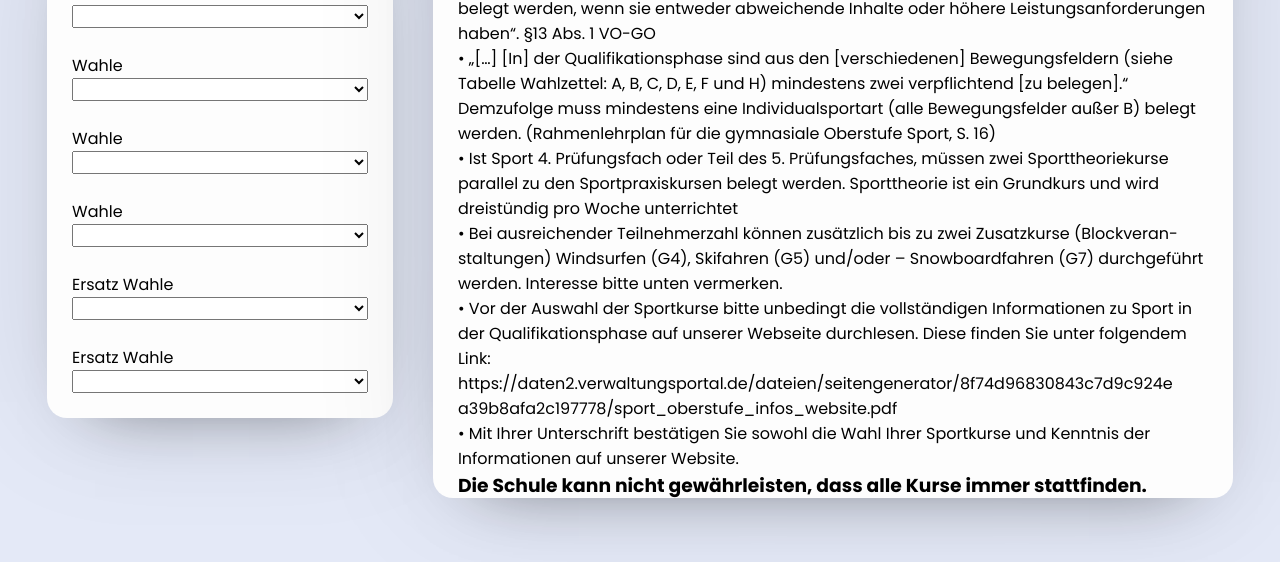
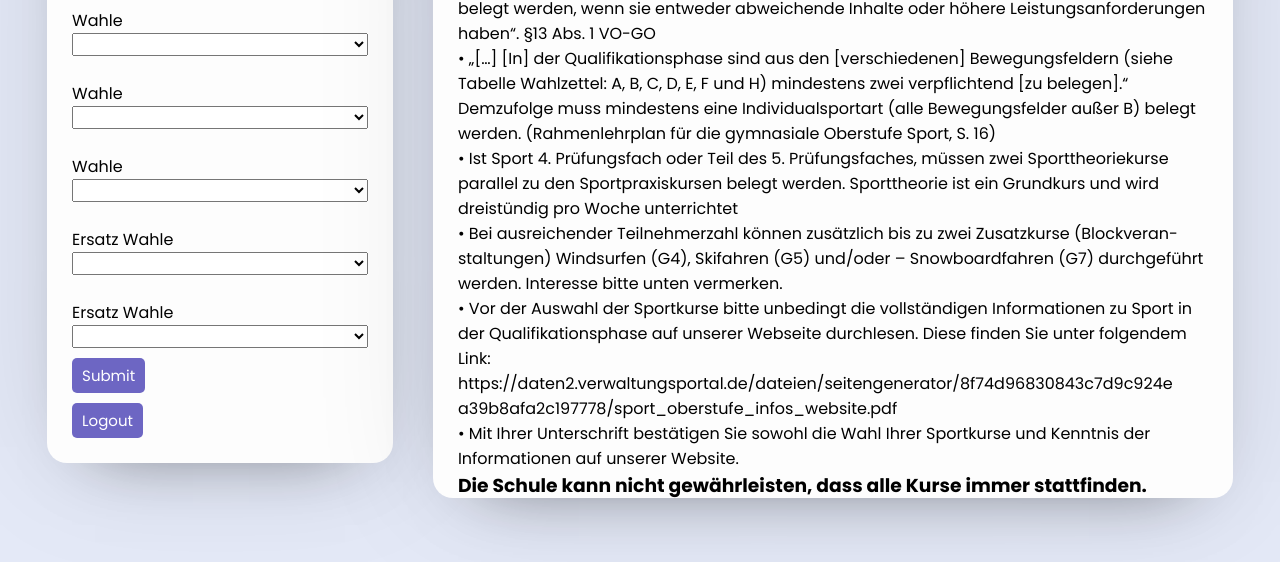
Before and after one commit to Reaperthedev/PJR, a plain HTML site: page frontend/schueler - ui/main.html in a window 1280 px wide. Shown: the part 238-800 px from the top of the page. Drawn offline with Linux system fonts and the light colour scheme.

Commit message:
Add files via upload
buttons

```diff
--- a/frontend/schueler - ui/main.html
+++ b/frontend/schueler - ui/main.html
@@ -35,8 +35,17 @@
                 <br>
                 <label for="sportart">Ersatz Wahle</label>
                 <select name="sportart" class="sportart">
-            </select>
+                </select>
+
+            <div class="field input">
+                <input type="button" class="btn" value="Submit">
+            </div>
+
+            <div class="field input">
+                <input type="button" class="btn" value="Logout">
+            </div>
         </div>
+
         <div class="boxb">
             <!--Regeln zur Wahl der Sportkurse-->
             <h2>Wahl der Sport-Grundkurse in der Qualifikationsphase (2024-26)
```
